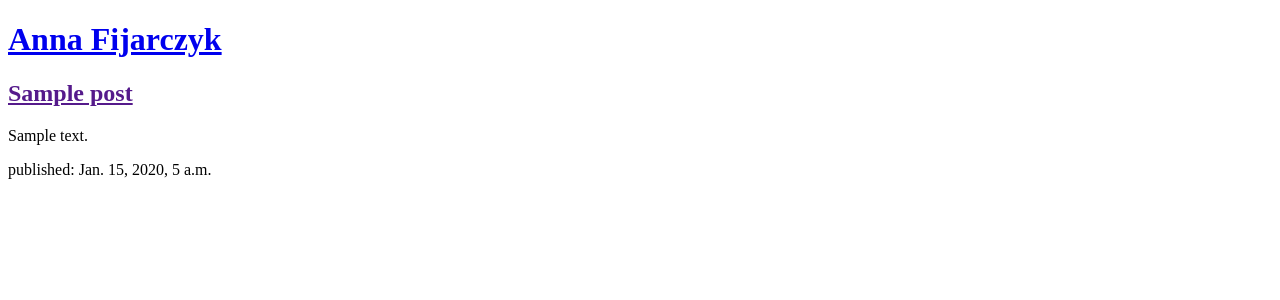
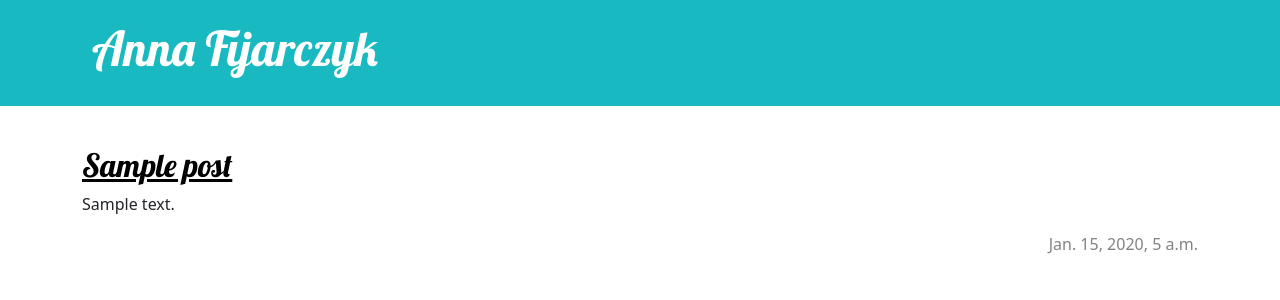
Before and after one commit to aniafijarczyk/django-site, a Django app: page / in a window 1280 px wide. Shown: the top 300 px of the page. Run offline with Django 5.2, Linux system fonts and the light colour scheme; tables that the repository leaves empty hold one stand-in row (values such as "Sample post").

Commit message:
Added view and template for detailed blog post as well as CSS for the site.

```diff
--- /dev/null
+++ b/blog/static/css/blog.css
@@ -0,0 +1,70 @@
+.page-header {
+    background-color: #19b9c2;
+    margin-top: 0;
+    margin-bottom: 40px;
+    padding: 20px 20px 20px 40px;
+}
+
+.page-header h1,
+.page-header h1 a,
+.page-header h1 a:visited,
+.page-header h1 a:active {
+    color: #ffffff;
+    font-size: 36pt;
+    text-decoration: none;
+}
+
+h1,
+h2,
+h3,
+h4 {
+    font-family: 'Lobster', cursive;
+}
+
+.date {
+    color: #828282;
+}
+
+.save {
+    float: right;
+}
+
+.post-form textarea,
+.post-form input {
+    width: 100%;
+}
+
+.top-menu,
+.top-menu:hover,
+.top-menu:visited {
+    color: #ffffff;
+    float: right;
+    font-size: 26pt;
+    margin-right: 20px;
+}
+
+.post {
+    margin-bottom: 70px;
+}
+
+.post h2 a,
+.post h2 a:visited {
+    color: #000000;
+}
+
+.post > .date,
+.post > .actions {
+    float: right;
+}
+
+.btn-secondary,
+.btn-secondary:visited {
+    color: #C25100;
+    background: none;
+    border-color: #C25100;
+}
+
+.btn-secondary:hover {
+    color: #FFFFFF;
+    background-color: #C25100;
+}
--- /dev/null
+++ b/blog/templates/blog/base.html
@@ -0,0 +1,29 @@
+{% load static %}
+<!DOCTYPE html>
+<html>
+    <head>
+        <link rel="stylesheet" href="https://cdn.jsdelivr.net/npm/bootstrap@5.1.3/dist/css/bootstrap.min.css" integrity="sha384-1BmE4kWBq78iYhFldvKuhfTAU6auU8tT94WrHftjDbrCEXSU1oBoqyl2QvZ6jIW3" crossorigin="anonymous">
+        <link rel="stylesheet" href="{% static 'css/blog.css' %}">
+        <link rel="stylesheet" href="https://fonts.googleapis.com/css?family=Lobster&subset=latin,latin-ext">
+        <title>Fijarczyk</title>
+    </head>
+
+    <body>
+        <header class="page-header">
+            <div class="container">
+                <h1><a href="/">Anna Fijarczyk</a></h1>
+            </div>
+        </header>
+
+        <main class="container">
+            <div class="row">
+                <div class="col">
+                    {% block content %}
+                    {% endblock %}
+                </div>
+            </div>
+        </main>
+
+
+    </body>
+</html>
--- a/blog/templates/blog/post_list.html
+++ b/blog/templates/blog/post_list.html
@@ -1,21 +1,11 @@
-<!DOCTYPE html>
-<html>
-    <head>
-        <title>Fijarczyk</title>
-    </head>
-    <body>
-        <header>
-            <h1><a href="/">Anna Fijarczyk</a></h1>
-        </header>
+{% extends 'blog/base.html' %}
 
-        {% for post in posts %}
-        <article>
-            <h2><a href="">{{ post.title }}</a></h2>
+{% block content %}
+    {% for post in posts %}
+        <article class="post">
+            <h2><a href="{% url 'post_detail' pk=post.pk %}">{{ post.title }}</a></h2>
             <p>{{ post.text|linebreaksbr }}</p>
-            <time>published: {{ post.published_date }}</time>
+            <time class="date">{{ post.published_date }}</time>
         </article>
-        {% endfor %}
-
-
-    </body>
-</html>
+    {% endfor %}
+{% endblock %}
--- a/blog/urls.py
+++ b/blog/urls.py
@@ -3,4 +3,5 @@ from . import views
 
 urlpatterns = [
     path('', views.post_list, name='post_list'),
+    path('post/<int:pk>/', views.post_detail, name='post_detail'),
 ]
--- a/blog/views.py
+++ b/blog/views.py
@@ -1,4 +1,4 @@
-from django.shortcuts import render
+from django.shortcuts import render, get_object_or_404
 from django.utils import timezone
 from .models import Post
 
@@ -6,3 +6,7 @@ from .models import Post
 def post_list(request):
     posts = Post.objects.filter(published_date__lte=timezone.now()).order_by('published_date')
     return render(request, 'blog/post_list.html', {'posts': posts})
+
+def post_detail(request, pk):
+    post = get_object_or_404(Post, pk=pk)
+    return render(request, 'blog/post_detail.html', {'post': post})
```
Also changed, not shown: blog/templates/blog/post_detail.html (added, +13 -0 lines).
